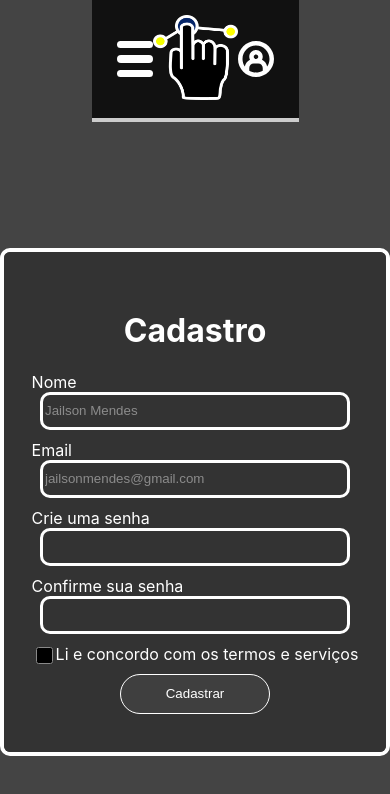
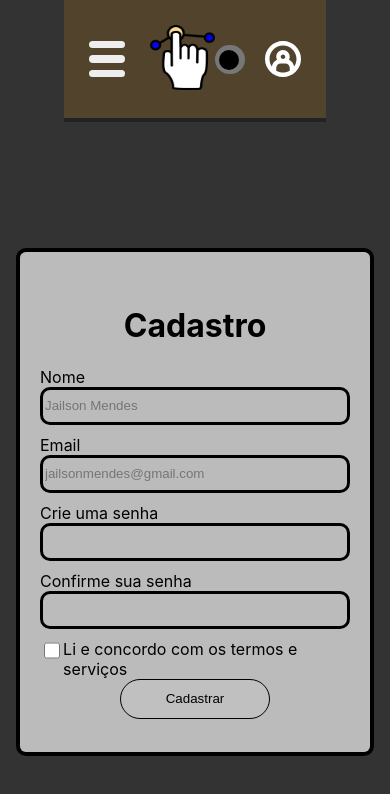
Before and after one commit to FatecFranca/DSM-G06-PI3-2022-1, a React (Create React App) app in the folder front-end/: page /cadastrar in a window 390 px wide. Shown: the top 794 px of the page. Built offline with nearby package versions, Linux system fonts and the light colour scheme.

Commit message:
(23/06) Finalização do alternador de tema e da responsividade

```diff
--- a/front-end/src/Cadastrar/Cadastrar.css
+++ b/front-end/src/Cadastrar/Cadastrar.css
@@ -66,3 +66,12 @@ button {
     color: #00f;
     transition: 1s;
 }
+
+@media screen and (max-width: 640px) {
+    #cartao_cadastrar {
+        width: 350px;
+    }
+    input {
+        width: 250px;
+    }
+}
--- a/front-end/src/Entrar/Login.css
+++ b/front-end/src/Entrar/Login.css
@@ -64,3 +64,9 @@ label {
 #entrar {
     text-align: center;
 }
+
+@media screen and (max-width: 640px) {
+    #cartao_login {
+        width: 350px;
+    }
+}
--- a/front-end/src/Header/Header.css
+++ b/front-end/src/Header/Header.css
@@ -41,7 +41,7 @@ ul li {
 }
 
 .navMenu ul li a:hover {
-    color: #f7f6ee;
+    color: #00f;
     transition: 0.5s;
 }
 
@@ -182,14 +182,12 @@ ul li {
     margin-right: 20px;
 }
 
-/* Hide default HTML checkbox */
 .switch input {
     opacity: 0;
     width: 0;
     height: 0;
 }
 
-/* The slider */
 .slider {
     position: absolute;
     cursor: pointer;
@@ -228,7 +226,6 @@ input:checked+.slider:before {
     transform: translateX(26px);
 }
 
-/* Rounded sliders */
 .slider.round {
     border-radius: 34px;
 }
@@ -237,7 +234,7 @@ input:checked+.slider:before {
     border-radius: 50%;
 }
 
-.bm-item #extras1 {
+#extras1 {
     display: none;
 }
 
@@ -247,10 +244,11 @@ input:checked+.slider:before {
 }
 
 @media screen and (max-width: 640px) {
-    #extras1 {
-        display: flex;
-    }
     #extras2 {
         display: none;
     }
+    #logo {
+        width: 65px;
+        height: 65px;
+    }
 }
--- a/front-end/src/Header/Header.jsx
+++ b/front-end/src/Header/Header.jsx
@@ -36,19 +36,18 @@ export default function Header() {
                             </Menu>
 
                         </ul>
-
                         <a href="/"><img id="logo" src={LogoErgolist} alt="Logo do site Ergolist" title="Ergolist" /></a>
 
                         <ul id="parte2">
 
+
+                            <ThemeSwitch />
                             <div id="extras2">
-                                <ThemeSwitch />
-
                                 <li><a href="/"> Sobre </a></li>
                                 <li><a href="/"> Quem somos </a></li>
                             </div>
 
-                            <Menu2 id="menu2" right customBurgerIcon={<img id='iconeperfil' alt='' src={IconePerfil} />}>
+                            <Menu2 /*id="menu2"*/ right customBurgerIcon={<img id='iconeperfil' alt='' src={IconePerfil} />}>
                                 <a href="/cadastrar">Cadastrar</a>
                                 <a href="/entrar">Entrar</a>
                             </Menu2>
--- a/front-end/src/Header/react-theme-switch/src/ThemeSwitch.js
+++ b/front-end/src/Header/react-theme-switch/src/ThemeSwitch.js
@@ -2,17 +2,46 @@ import React, { Fragment, useRef, useEffect, useState } from 'react';
 
 const ThemeSwitch = ({ preserveRasters = true, storeKey = 'ThemeSwitch' }) => {
   const cssString = `
-        html { filter: invert(100%); background-color: #bbb}
+        html {background-color: #333}
         * { background-color: inherit }
-        .menu { background-color: #eee}
-        img { background-color: }
+        .menu { background-color: #51432C;
+        border-color: #222;
+        }
+        #iconeperfil, #redessociais {
+          filter: invert(100%);
+          background-color: transparent;
+        }
         .bm-menu {
-          background-color: #;
+          background-color: #0F1233;
         }
         .bm-item {
-          background-color: #2a90ab;
+          background-color: #0F1233;
+          border-color: #2E281C;
         }
-        #conteudo_cartCadas {background-color: #ccc;}
+        #conteudo_cartCadas, #conteudo_cartLogin {background-color: #bbb;}
+        .bm-burger-bars {
+          background-color: #eee;
+      }
+        .navMenu ul li a {
+          color: #eee;
+        }
+
+        #menu2 .bm-menu {
+          background-color: transparent;
+        }
+        p, h3 {
+          color: #eee;
+        }
+        #ergolist {
+          color: #eee;
+        }
+        .bm-burger-bars-hover {
+          background-color: #557780;
+          transition: 0.5s;
+      }
+      img {
+        background-color: transparent;
+      }
       `;
 
   const isDeclarationSupported = (property, value) => {
--- a/front-end/src/Inicio/Inicio.jsx
+++ b/front-end/src/Inicio/Inicio.jsx
@@ -29,7 +29,10 @@ export default function Inicio() {
             <footer>
 
                 <h3>Sobre</h3>
-                <p>Lorem ipsum dolor sit amet, consectetur adipiscing elit. Phasellus commodo eros ut est auctor pretium. Quisque volutpat blandit purus, vitae consequat est facilisis a. Mauris vulputate orci ultricies erat pretium iaculis. Orci varius natoque penatibus et magnis dis parturient montes, nascetur ridiculus mus. Ut interdum, arcu vel tincidunt vehicula, quam mi convallis sapien, id mattis eros purus sit amet tortor. Etiam non nibh dolor. Integer vel tincidunt tellus. Vestibulum sagittis nisl neque, in tempor lorem accumsan id. Morbi a gravida nunc. Maecenas porta luctus nisi et auctor. Sed porta auctor ipsum, interdum maximus mauris vehicula at.</p>
+                <p>Aplicando todo o conhecimento aprendido em aula, nós, do grupo 6 do PI pertencente ao 3º DSM, fizemos o
+                    Ergolist, uma ferramenta baseada nas Heurísticas de Nielsen com o intuito de ajudar desenvolvedores na criação de sites com uma interface mais intuitiva e funcional, uma vez que faltam ferramentas desse tipo no
+                    mercado.
+                </p>
 
             </footer>
         </div>
```
